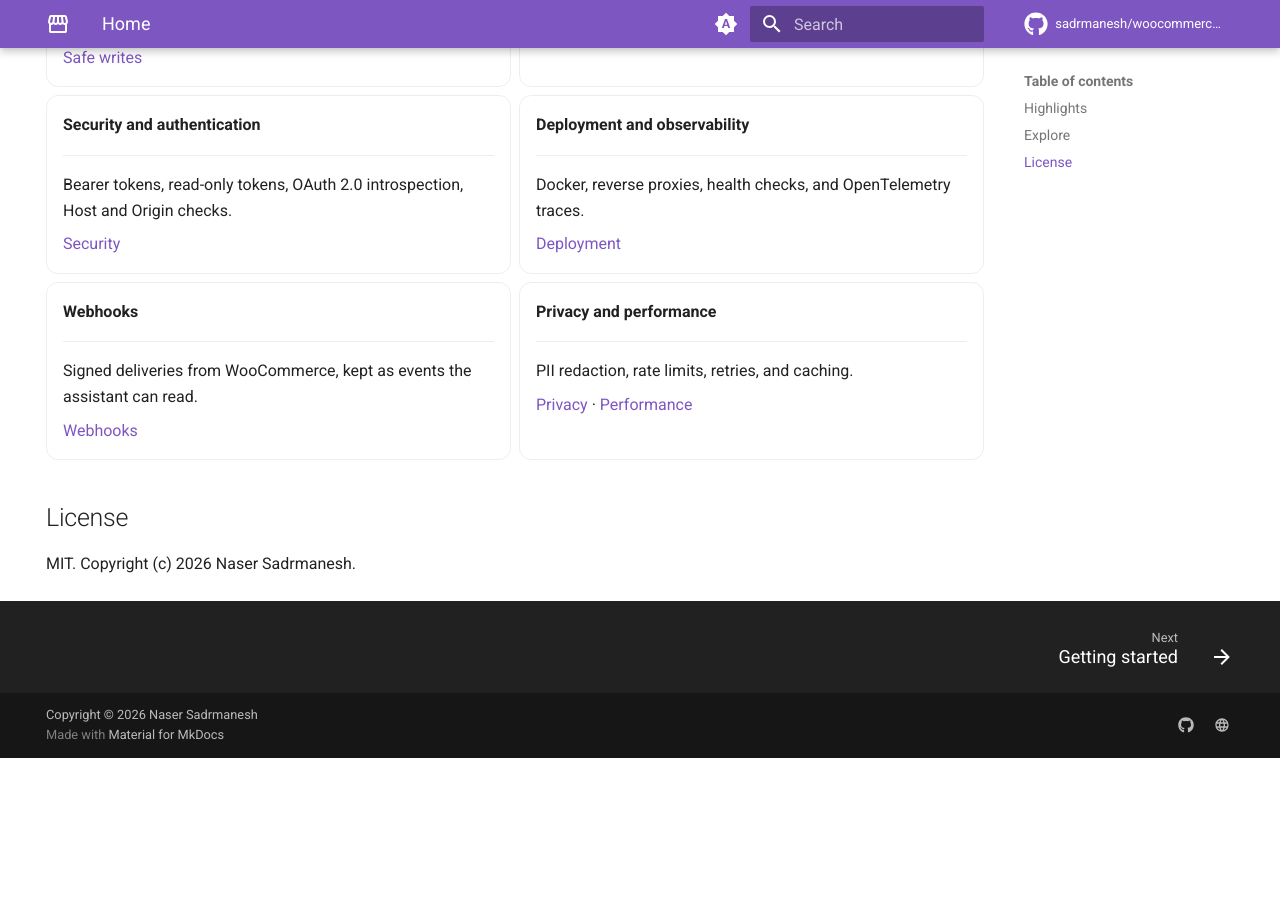
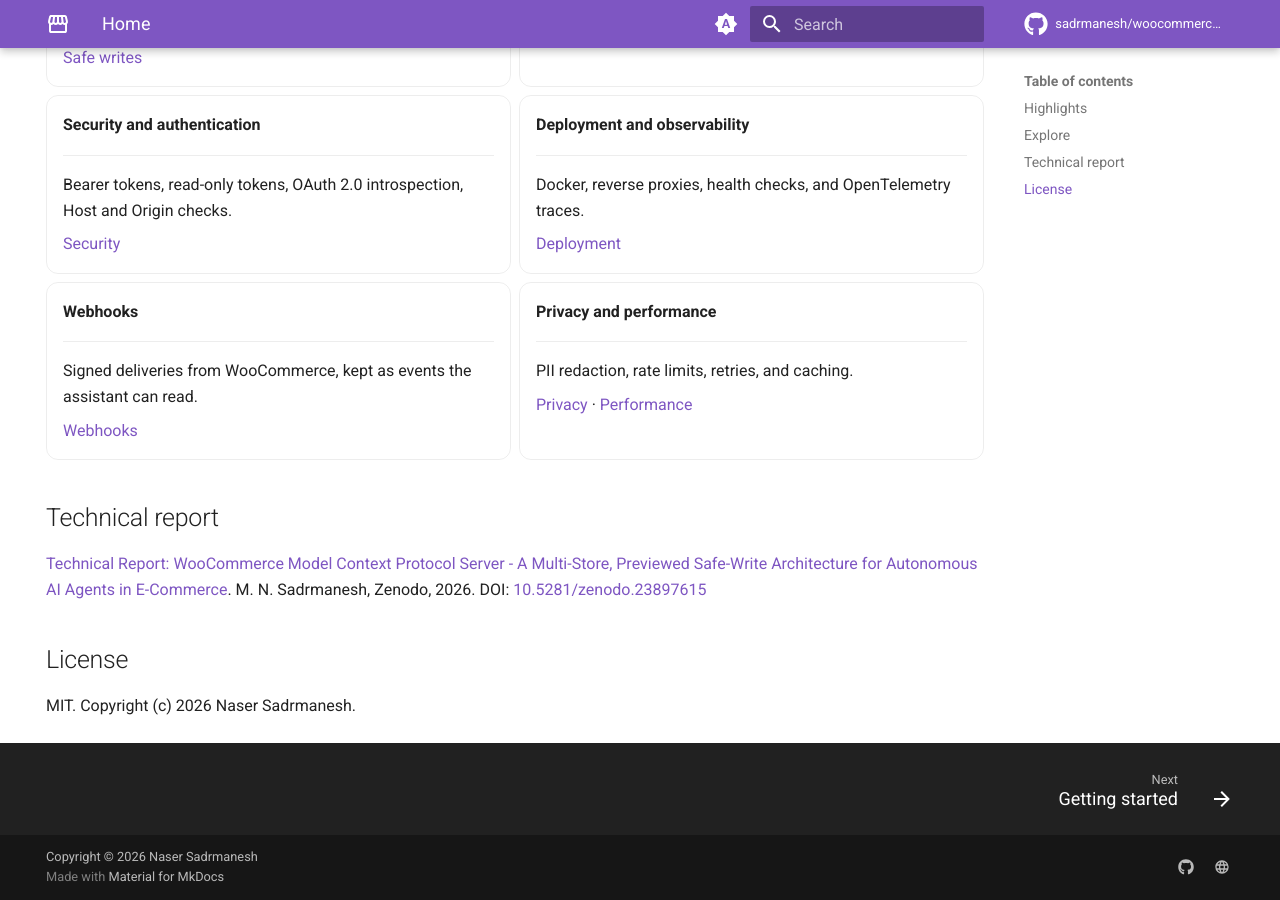
Before and after one commit to sadrmanesh/woocommerce-mcp, an MkDocs documentation site: the page built from docs/index.md, in a window 1280 px wide and 900 px high, scrolled down 1773 px. Built offline with MkDocs 1.6.1 and Material for MkDocs 9.7.7, drawn with Linux system fonts in a browser that asks for light colours; comment, search, counter and statistics services are not loaded; a style sheet for code colours, icons or effects is not loaded; before the commit the page ends 2531 px from its top, so only the background shows below that.

Commit message:
Add technical report to README and docs

```diff
--- a/docs/index.md
+++ b/docs/index.md
@@ -114,6 +114,10 @@ npx -y @sadrmanesh/woocommerce-mcp
 
 </div>
 
+## Technical report
+
+[Technical Report: WooCommerce Model Context Protocol Server - A Multi-Store, Previewed Safe-Write Architecture for Autonomous AI Agents in E-Commerce](https://doi.org/10.5281/zenodo.23897615). M. N. Sadrmanesh, Zenodo, 2026. DOI: [10.5281/zenodo.23897615](https://doi.org/10.5281/zenodo.23897615)
+
 ## License
 
 MIT. Copyright (c) 2026 Naser Sadrmanesh.
```
Also changed, not shown: README.md (+18 -0 lines).
